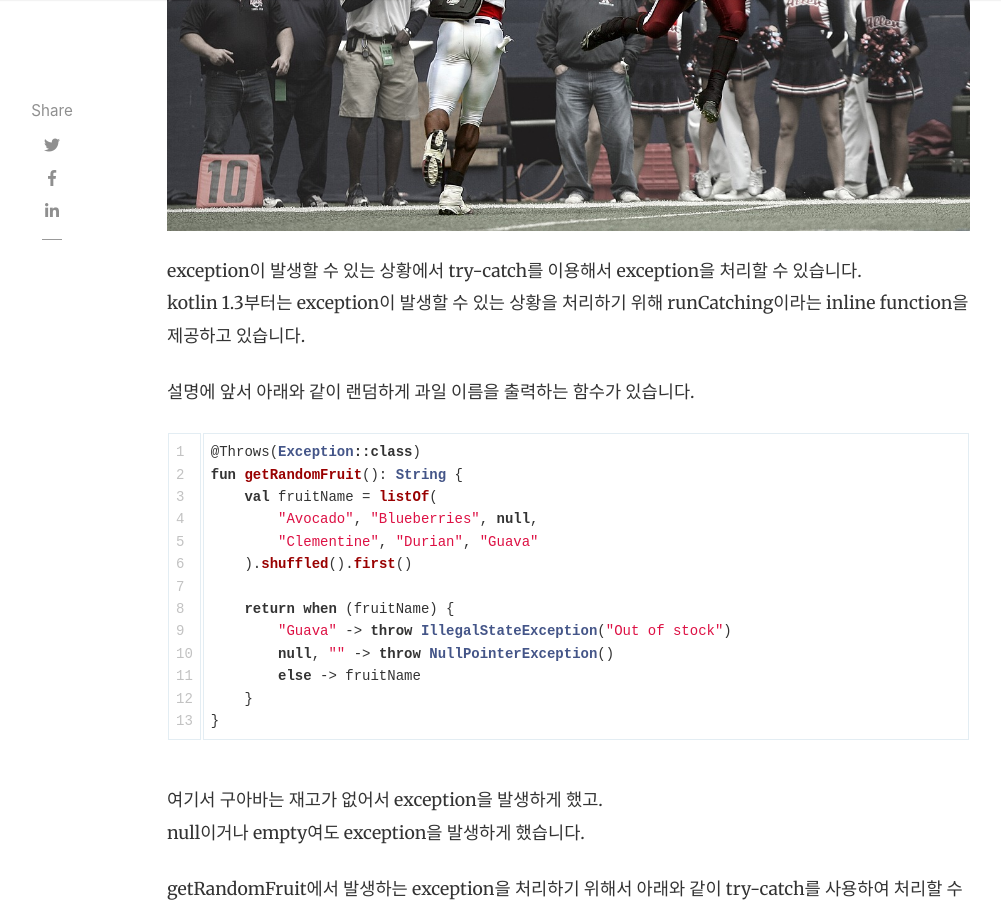
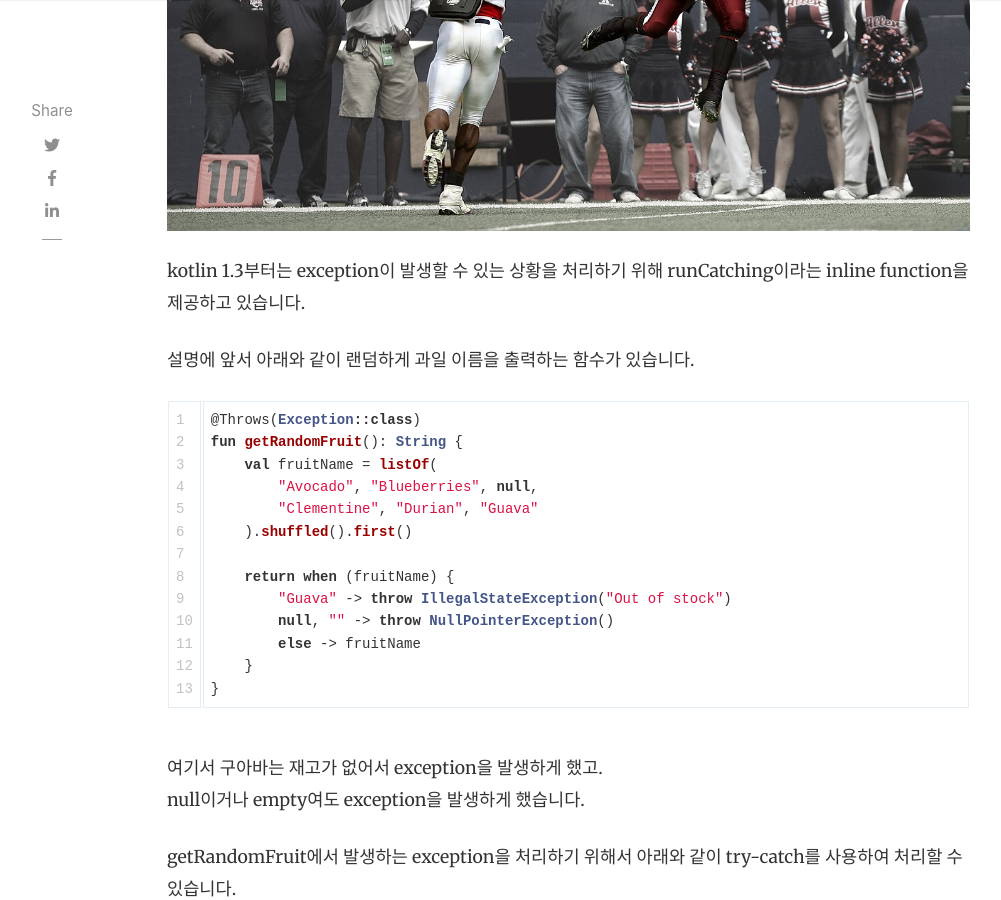
Before and after one commit to uchun-dev/uchun-dev-blog, a Jekyll site: the page built from _posts/2019-08-18-runCatching을 이용한 kotlin에서 예외 처리 방법.md, in a window 1280 px wide and 900 px high, scrolled down 791 px. Shown: the whole window, without its empty margins (118-1119 px from the left). Built offline with Jekyll 4.4.1, drawn with Linux system fonts in a browser that asks for light colours; nearby versions of some CDN libraries; comment, search, counter and statistics services are not loaded.

Commit message:
remove TMI

```diff
--- a/_posts/2019-08-18-runCatching을 이용한 kotlin에서 예외 처리 방법.md
+++ b/_posts/2019-08-18-runCatching을 이용한 kotlin에서 예외 처리 방법.md
@@ -7,7 +7,6 @@
 featured: true
 ---
 
-exception이 발생할 수 있는 상황에서 try-catch를 이용해서 exception을 처리할 수 있습니다.<br>
 kotlin 1.3부터는 exception이 발생할 수 있는 상황을 처리하기 위해 runCatching이라는 inline function을 제공하고 있습니다.
 
 설명에 앞서 아래와 같이 랜덤하게 과일 이름을 출력하는 함수가 있습니다.
```
